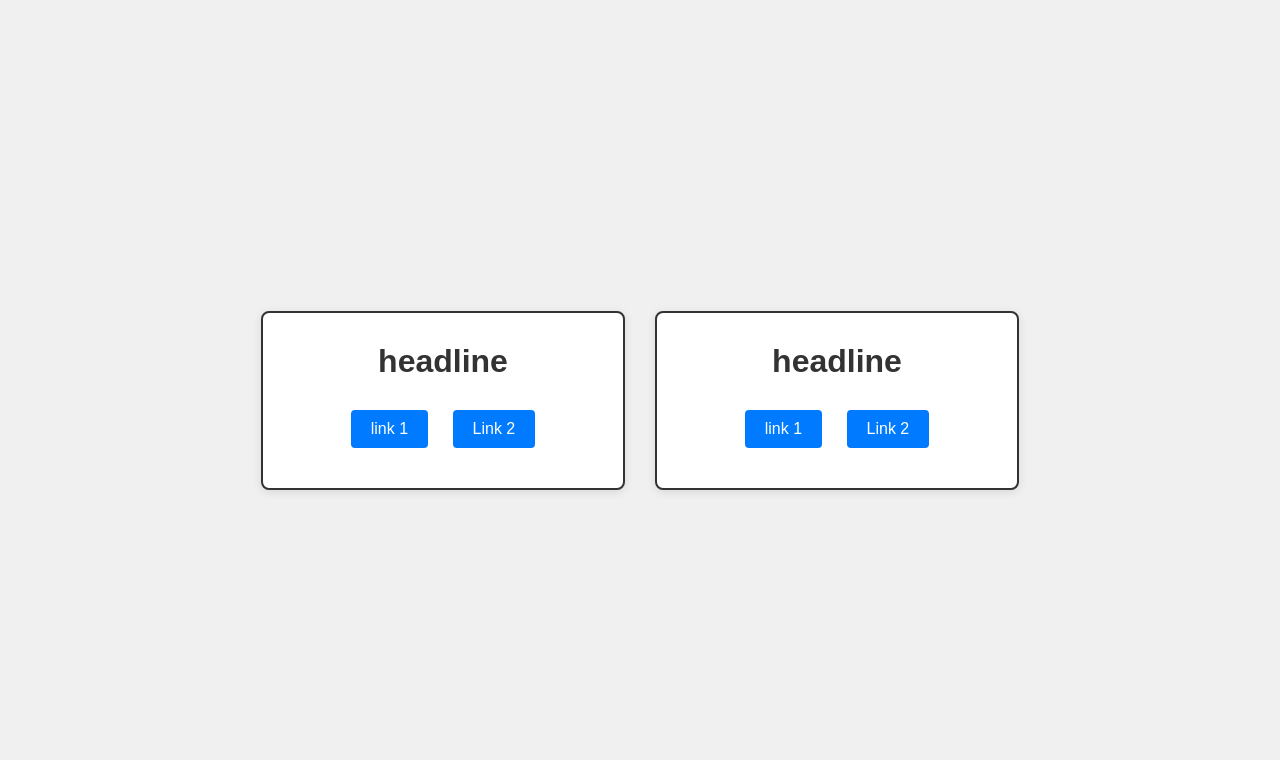
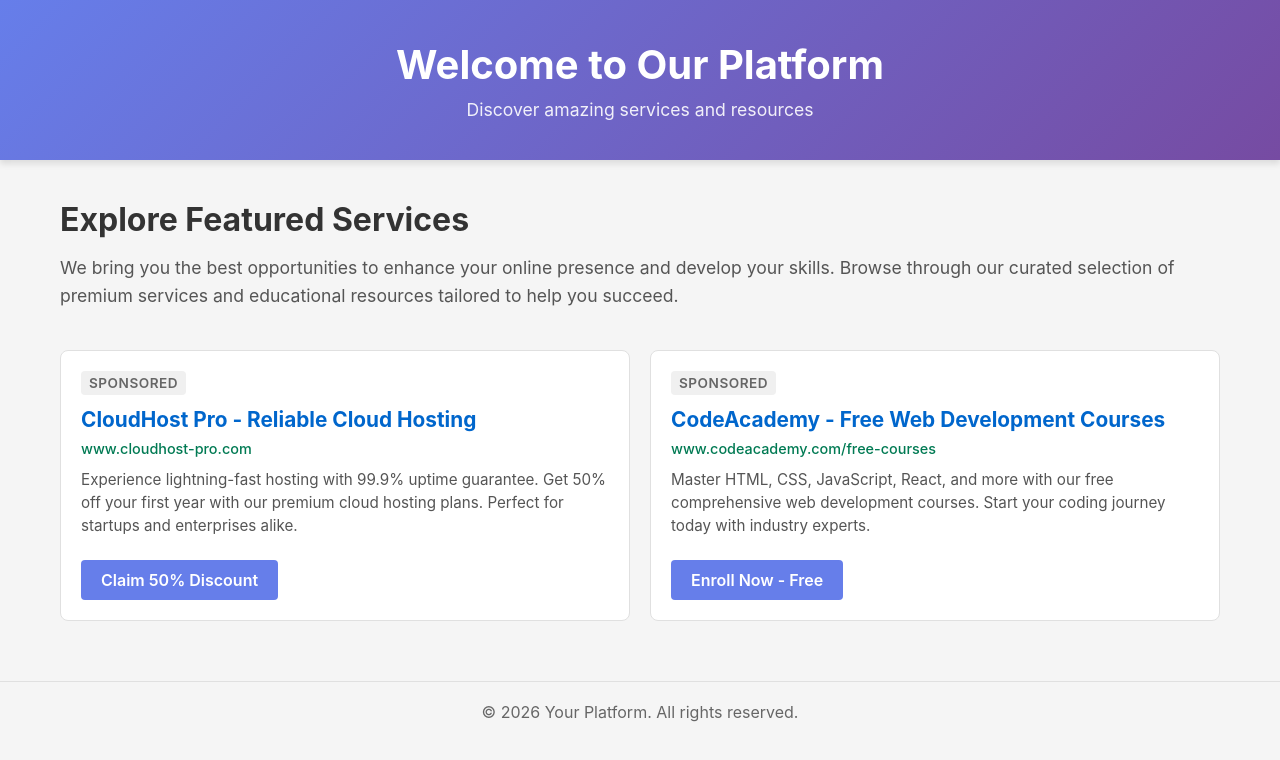
Before and after one commit to Murali-Prorata/First-vibe-code, a plain HTML site: page index.html in a window 1280 px wide. Drawn offline with Linux system fonts and the light colour scheme.

Commit message:
Add files via upload

```diff
--- a/index.html
+++ b/index.html
@@ -3,64 +3,192 @@
 <head>
     <meta charset="UTF-8">
     <meta name="viewport" content="width=device-width, initial-scale=1.0">
-    <title>Webpage with Ad</title>
+    <title>Webpage with Text Ads</title>
     <style>
+        * {
+            margin: 0;
+            padding: 0;
+            box-sizing: border-box;
+        }
+
         body {
-            font-family: Arial, sans-serif;
-            display: flex;
-            justify-content: center;
-            align-items: center;
-            min-height: 100vh;
-            margin: 0;
-            background-color: #f0f0f0;
-        }
-        .ads-container {
-            display: flex;
-            gap: 30px;
-            flex-wrap: wrap;
-            max-width: 900px;
-        }
-        .ad {
-            background-color: white;
-            border: 2px solid #333;
-            padding: 30px;
-            border-radius: 8px;
-            box-shadow: 0 2px 10px rgba(0, 0, 0, 0.1);
-            text-align: center;
-            flex: 1;
-            min-width: 300px;
-        }
-        .ad h1 {
-            margin: 0 0 20px 0;
+            font-family: -apple-system, BlinkMacSystemFont, 'Segoe UI', Roboto, Oxygen, Ubuntu, Cantarell, sans-serif;
+            background-color: #f5f5f5;
             color: #333;
         }
-        .ad a {
+
+        /* Header Styles */
+        header {
+            background: linear-gradient(135deg, #667eea 0%, #764ba2 100%);
+            color: white;
+            padding: 40px 20px;
+            text-align: center;
+            box-shadow: 0 4px 6px rgba(0, 0, 0, 0.1);
+        }
+
+        header h1 {
+            font-size: 2.5em;
+            margin-bottom: 10px;
+        }
+
+        header p {
+            font-size: 1.1em;
+            opacity: 0.9;
+        }
+
+        /* Content Section */
+        .content-section {
+            max-width: 1200px;
+            margin: 40px auto;
+            padding: 0 20px;
+        }
+
+        .content-section h2 {
+            font-size: 2em;
+            margin-bottom: 15px;
+            color: #333;
+        }
+
+        .content-section p {
+            font-size: 1.1em;
+            line-height: 1.6;
+            color: #555;
+            margin-bottom: 30px;
+        }
+
+        /* Ads Container */
+        .ads-container {
+            display: grid;
+            grid-template-columns: repeat(auto-fit, minmax(350px, 1fr));
+            gap: 20px;
+            max-width: 1200px;
+            margin: 40px auto;
+            padding: 0 20px;
+        }
+
+        /* Text Ad Styles */
+        .text-ad {
+            background-color: white;
+            border: 1px solid #e0e0e0;
+            padding: 20px;
+            border-radius: 8px;
+            transition: all 0.3s ease;
+            cursor: pointer;
+        }
+
+        .text-ad:hover {
+            border-color: #667eea;
+            box-shadow: 0 8px 16px rgba(102, 126, 234, 0.2);
+        }
+
+        .sponsored-label {
             display: inline-block;
-            margin: 10px;
+            background-color: #f0f0f0;
+            color: #666;
+            font-size: 0.85em;
+            padding: 4px 8px;
+            border-radius: 4px;
+            margin-bottom: 12px;
+            font-weight: 600;
+            text-transform: uppercase;
+            letter-spacing: 0.5px;
+        }
+
+        .text-ad h3 {
+            color: #0066cc;
+            font-size: 1.3em;
+            margin-bottom: 8px;
+            text-decoration: none;
+        }
+
+        .text-ad h3:hover {
+            text-decoration: underline;
+        }
+
+        .display-url {
+            color: #007a53;
+            font-size: 0.9em;
+            margin-bottom: 12px;
+            font-weight: 500;
+        }
+
+        .ad-description {
+            color: #555;
+            font-size: 0.95em;
+            line-height: 1.5;
+            margin-bottom: 12px;
+        }
+
+        .ad-link {
+            display: inline-block;
+            background-color: #667eea;
+            color: white;
             padding: 10px 20px;
-            background-color: #007bff;
-            color: white;
+            border-radius: 4px;
             text-decoration: none;
-            border-radius: 4px;
-            transition: background-color 0.3s;
+            font-weight: 600;
+            transition: background-color 0.3s ease;
+            margin-top: 10px;
         }
-        .ad a:hover {
-            background-color: #0056b3;
+
+        .ad-link:hover {
+            background-color: #764ba2;
+        }
+
+        /* Footer */
+        footer {
+            text-align: center;
+            padding: 20px;
+            color: #666;
+            margin-top: 60px;
+            border-top: 1px solid #e0e0e0;
         }
     </style>
 </head>
 <body>
+    <!-- Header -->
+    <header>
+        <h1>Welcome to Our Platform</h1>
+        <p>Discover amazing services and resources</p>
+    </header>
+
+    <!-- Content Section -->
+    <div class="content-section">
+        <h2>Explore Featured Services</h2>
+        <p>
+            We bring you the best opportunities to enhance your online presence and develop your skills.
+            Browse through our curated selection of premium services and educational resources tailored to help you succeed.
+        </p>
+    </div>
+
+    <!-- Text Ads -->
     <div class="ads-container">
-        <div class="ad">
-            <h1>headline</h1>
-            <a href="#">link 1</a>
-            <a href="#">Link 2</a>
+        <!-- Cloud Hosting Ad -->
+        <div class="text-ad">
+            <div class="sponsored-label">Sponsored</div>
+            <h3>CloudHost Pro - Reliable Cloud Hosting</h3>
+            <div class="display-url">www.cloudhost-pro.com</div>
+            <p class="ad-description">
+                Experience lightning-fast hosting with 99.9% uptime guarantee. Get 50% off your first year with our premium cloud hosting plans. Perfect for startups and enterprises alike.
+            </p>
+            <a href="#" class="ad-link">Claim 50% Discount</a>
         </div>
-        <div class="ad">
-            <h1>headline</h1>
-            <a href="#">link 1</a>
-            <a href="#">Link 2</a>
+
+        <!-- Web Development Courses Ad -->
+        <div class="text-ad">
+            <div class="sponsored-label">Sponsored</div>
+            <h3>CodeAcademy - Free Web Development Courses</h3>
+            <div class="display-url">www.codeacademy.com/free-courses</div>
+            <p class="ad-description">
+                Master HTML, CSS, JavaScript, React, and more with our free comprehensive web development courses. Start your coding journey today with industry experts.
+            </p>
+            <a href="#" class="ad-link">Enroll Now - Free</a>
         </div>
     </div>
+
+    <!-- Footer -->
+    <footer>
+        <p>&copy; 2026 Your Platform. All rights reserved.</p>
+    </footer>
 </body>
 </html>
```
